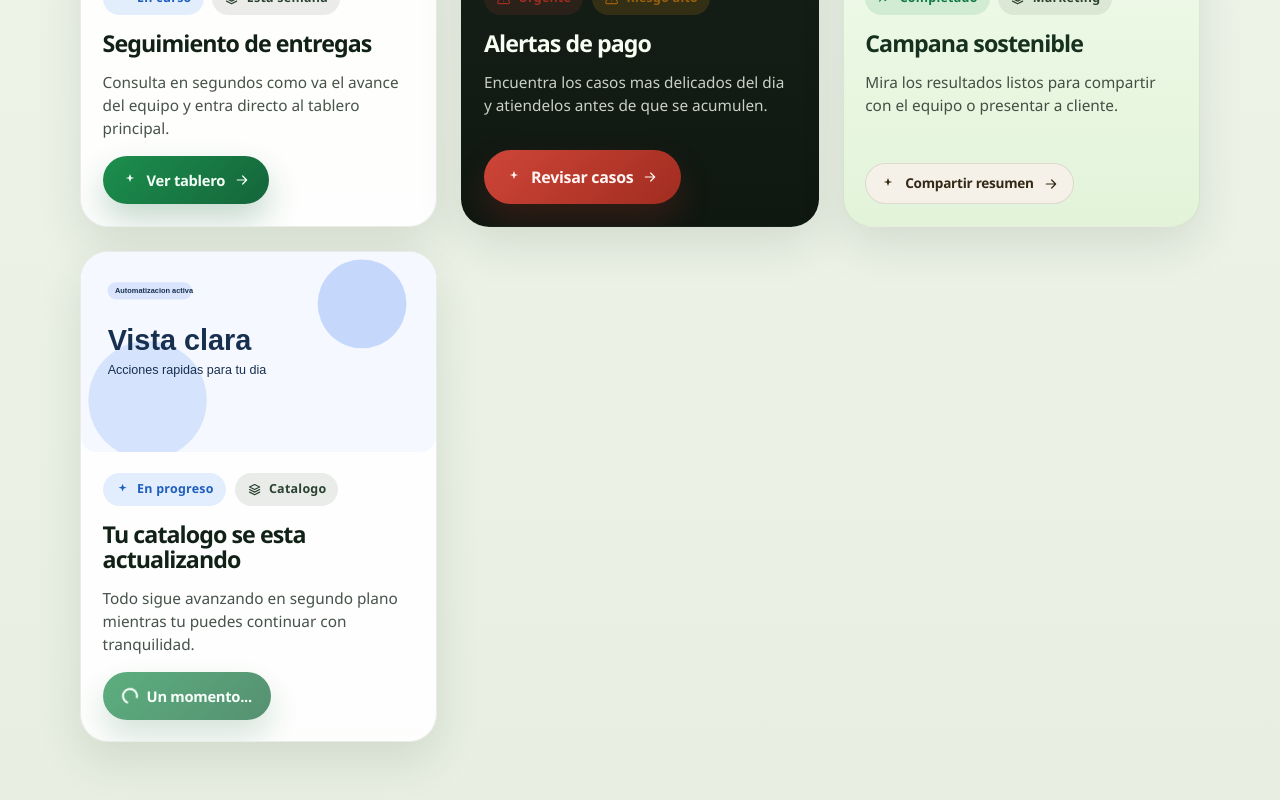
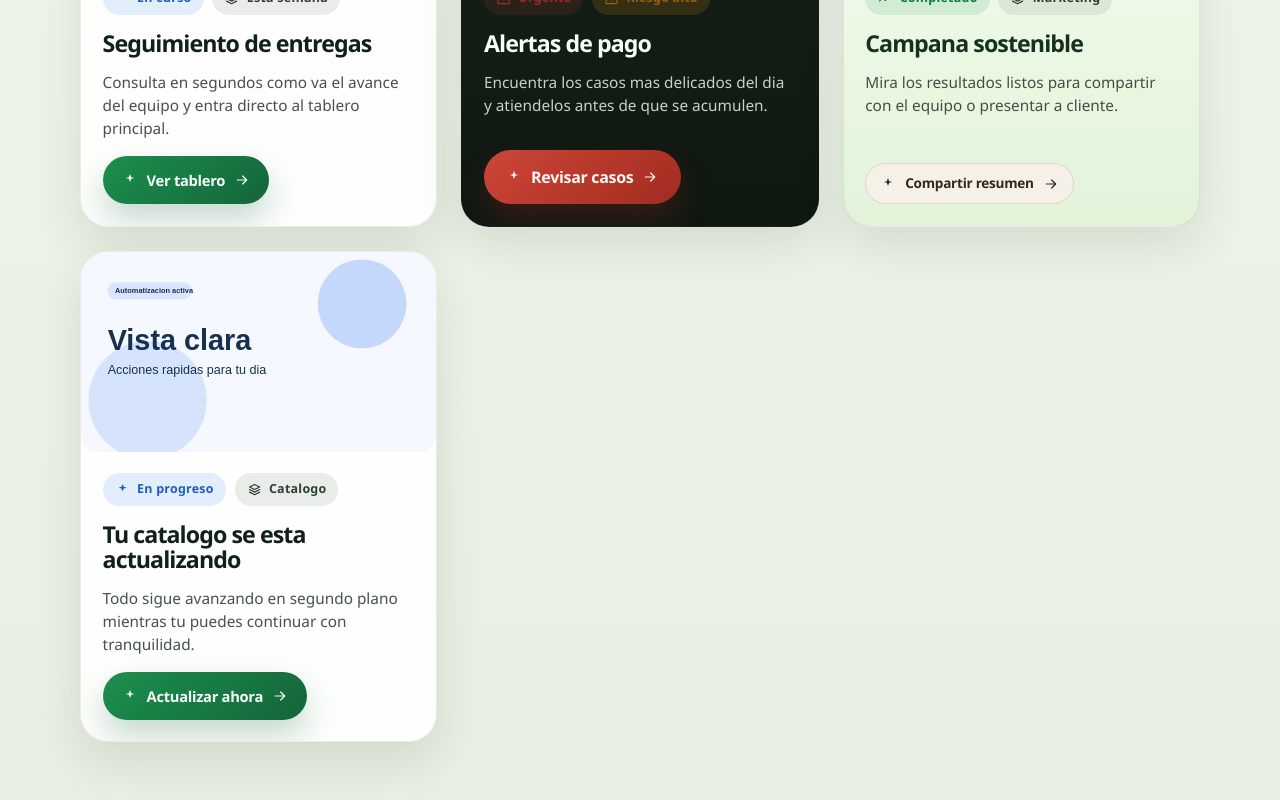
Before and after one commit to Develezper/User-stories-TypeScript, a React (Vite) app in the folder week3/: page / in a window 1280 px wide. Shown: the part 868-1668 px from the top of the page. Built offline with nearby package versions, Linux system fonts and the light colour scheme.

Commit message:
feat: añadir lógica de carga y actualizar texto del botón en tarjetas

```diff
--- a/week3/src/App.tsx
+++ b/week3/src/App.tsx
@@ -1,4 +1,4 @@
-import { useState, type ReactNode } from 'react'
+import { useEffect, useRef, useState, type ReactNode } from 'react'
 import './App.css'
 import { Button, Card, type BadgeStatus } from './components'
 import { cardExamples } from './data/cards'
@@ -94,6 +94,16 @@ function App() {
   const [lastAction, setLastAction] = useState(
     'Elige una tarjeta para ver su detalle o lanzar una accion.'
   )
+  const [loadingCardId, setLoadingCardId] = useState<string | null>(null)
+  const loadingTimeoutRef = useRef<number | null>(null)
+
+  useEffect(() => {
+    return () => {
+      if (loadingTimeoutRef.current !== null) {
+        window.clearTimeout(loadingTimeoutRef.current)
+      }
+    }
+  }, [])
 
   const visibleCards = cardExamples.filter((card) => {
     if (activeFilter === 'all') return true
@@ -108,6 +118,27 @@ function App() {
   })
 
   const activeFilterLabel = filterOptions.find((filter) => filter.id === activeFilter)?.helper
+
+  const handleCardAction = (cardId: string, cardTitle: string) => {
+    if (cardId === 'sync-state') {
+      if (loadingTimeoutRef.current !== null) {
+        window.clearTimeout(loadingTimeoutRef.current)
+      }
+
+      setLoadingCardId(cardId)
+      setLastAction('Estamos actualizando tu catalogo. Esto solo tomara un momento.')
+
+      loadingTimeoutRef.current = window.setTimeout(() => {
+        setLoadingCardId(null)
+        setLastAction('Tu catalogo ya esta listo y actualizado.')
+        loadingTimeoutRef.current = null
+      }, 1800)
+
+      return
+    }
+
+    setLastAction(`Abriste "${cardTitle}" para continuar con esa gestion.`)
+  }
 
   return (
     <main className="app-shell">
@@ -164,10 +195,10 @@ function App() {
                   variant={card.buttonVariant}
                   size={card.buttonSize}
                   disabled={card.buttonDisabled}
-                  loading={card.buttonLoading}
+                  loading={loadingCardId === card.id}
                   leftIcon={<SparkIcon />}
-                  rightIcon={card.buttonLoading ? undefined : <ArrowIcon />}
-                  onClick={() => setLastAction(`Abriste "${card.title}" para continuar con esa gestion.`)}
+                  rightIcon={loadingCardId === card.id ? undefined : <ArrowIcon />}
+                  onClick={() => handleCardAction(card.id, card.title)}
                 />
               }
             >
--- a/week3/src/data/cards.ts
+++ b/week3/src/data/cards.ts
@@ -85,9 +85,8 @@ export const cardExamples: CardExample[] = [
       { label: 'En progreso', status: 'info' },
       { label: 'Catalogo', status: 'neutral' },
     ],
-    buttonText: 'Actualizando',
+    buttonText: 'Actualizar ahora',
     buttonVariant: 'primary',
     buttonSize: 'md',
-    buttonLoading: true,
   },
 ]
```
